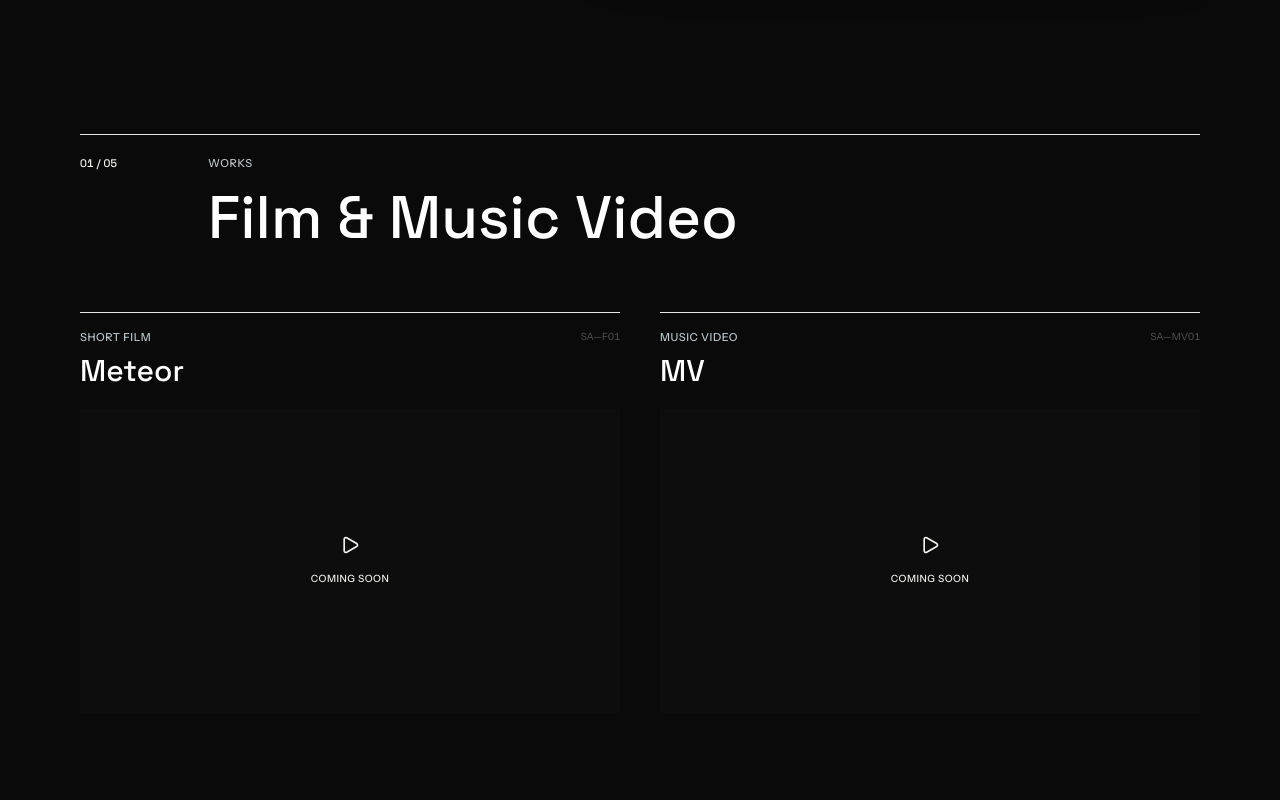
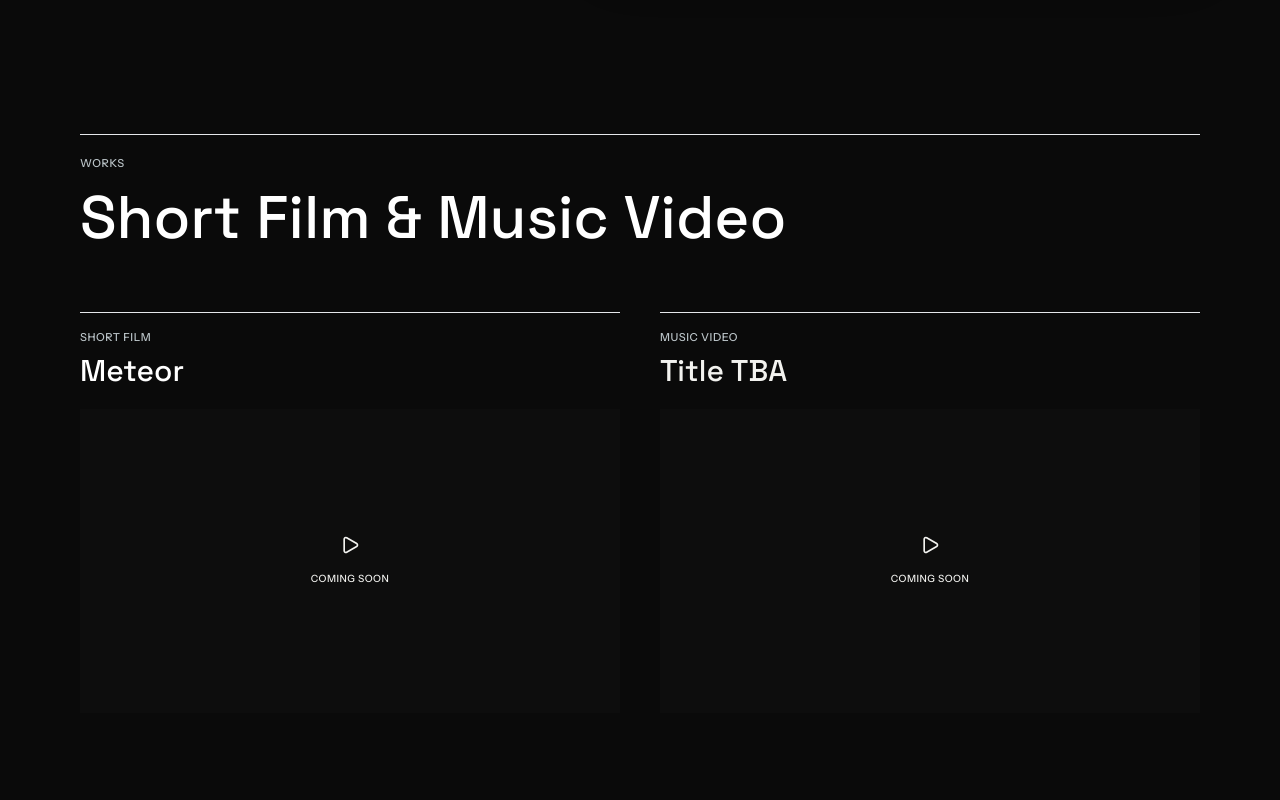
Before and after one commit to Tom-K1009/sa-exhibition-website-codex-prompt-create, a Next.js app: page / in a window 1280 px wide. Shown: the part 1180-1980 px from the top of the page. Built offline with nearby package versions, Linux system fonts and the light colour scheme.

Commit message:
Refine mobile works section

```diff
--- a/components/exhibition-page.tsx
+++ b/components/exhibition-page.tsx
@@ -47,7 +47,7 @@ const screeningWorks: ScreeningWork[] = [
   {
     id: "SA—MV01",
     category: "Music Video",
-    title: "MV",
+    title: "Title TBA",
     videoSrc: null
   }
 ];
@@ -112,28 +112,22 @@ const fadeIn: Variants = {
 };
 
 function SectionTitle({
-  index,
   eyebrow,
   title,
   body
 }: {
-  index: string;
   eyebrow: string;
   title: string;
   body?: string;
 }) {
   return (
     <motion.div
-      className="mb-16 grid gap-5 border-t border-white/12 pt-5 md:grid-cols-[96px_1fr] md:gap-8"
+      className="mb-16 border-t border-white/12 pt-5"
       variants={fadeIn}
       initial="hidden"
       whileInView="visible"
       viewport={{ once: true, margin: "-120px" }}
     >
-      <p className="type-index font-display text-[11px] font-medium text-white/36">
-        {index} / 05
-      </p>
-      <div>
       <p className="mb-4 text-[11px] font-medium uppercase tracking-[0.06em] text-aurora">
         {eyebrow}
       </p>
@@ -145,7 +139,6 @@ function SectionTitle({
           {body}
         </p>
       ) : null}
-      </div>
     </motion.div>
   );
 }
@@ -373,7 +366,7 @@ export default function ExhibitionPage() {
       </motion.header>
 
       <motion.div
-        className="fixed right-1 top-1/2 z-40 flex -translate-y-1/2 flex-col items-end px-2 py-2 font-sans text-[10px] font-medium tracking-[0.08em] text-white/36 sm:right-3"
+        className="fixed right-3 top-1/2 z-40 hidden -translate-y-1/2 flex-col items-end px-2 py-2 font-sans text-[10px] font-medium tracking-[0.08em] text-white/36 sm:flex"
         aria-live="polite"
         initial={{ opacity: 0, x: 12 }}
         animate={{ opacity: 1, x: 0 }}
@@ -501,7 +494,7 @@ export default function ExhibitionPage() {
 
       <section id="works" className="py-24">
         <div className="section-shell">
-          <SectionTitle index="01" eyebrow="Works" title="Film & Music Video" />
+          <SectionTitle eyebrow="Works" title="Short Film & Music Video" />
           <div className="grid gap-10 lg:grid-cols-2">
             {screeningWorks.map((work, index) => (
               <motion.article
@@ -513,16 +506,17 @@ export default function ExhibitionPage() {
                 viewport={{ once: true, margin: "-100px" }}
                 transition={{ delay: index * 0.1 }}
               >
-                <div className="mb-5 flex items-start justify-between gap-5">
-                  <div>
+                <div className="mb-5">
                   <p className="text-[11px] font-medium uppercase tracking-[0.05em] text-aurora">
                     {work.category}
                   </p>
-                    <h3 className="mt-2 font-display text-2xl font-medium leading-tight text-white sm:text-3xl">
+                  <h3
+                    className={`mt-2 font-display text-2xl font-medium leading-tight sm:text-3xl ${
+                      work.title === "Title TBA" ? "text-white/42" : "text-white"
+                    }`}
+                  >
                     {work.title}
                   </h3>
-                  </div>
-                  <p className="type-index text-[10px] text-white/30">{work.id}</p>
                 </div>
 
                 <div className="relative aspect-video overflow-hidden bg-[#0d0d0d]">
@@ -557,7 +551,6 @@ export default function ExhibitionPage() {
       <section id="making" className="py-24">
         <div className="section-shell">
           <SectionTitle
-            index="02"
             eyebrow="Behind the Scenes"
             title="Pictures from the making process."
             body="Production photographs will document planning, filming, direction, and editing by the SA G2 English Class."
@@ -592,7 +585,6 @@ export default function ExhibitionPage() {
       <section id="pv" className="py-24">
         <div className="section-shell">
           <SectionTitle
-            index="03"
             eyebrow="Exhibition PV"
             title="One preview for the complete exhibition."
             body="The general promotional video will introduce both featured works and the students behind the exhibition."
@@ -620,7 +612,7 @@ export default function ExhibitionPage() {
 
       <section id="schedule" className="py-24">
         <div className="section-shell">
-          <SectionTitle index="04" eyebrow="Schedule" title="Program" />
+          <SectionTitle eyebrow="Schedule" title="Program" />
           <div className="mx-auto max-w-3xl">
             {schedule.map(([title, detail], index) => (
               <motion.div
```
Lines whose indentation alone changed are shown as unchanged.
